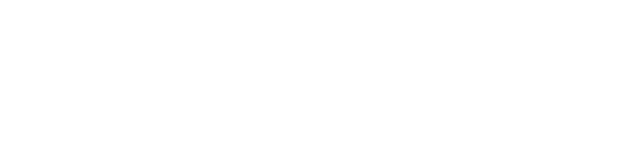
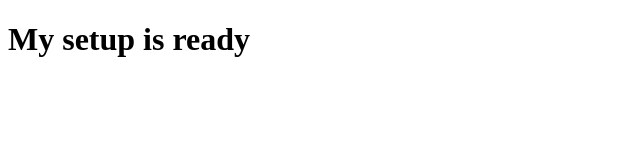
Before and after one commit to AkosuaSobolo/my-html-setup, a plain HTML site: page index.html in a window 1280 px wide. Shown: the whole page, without its empty margins (0-640 px from the left). Drawn offline with Linux system fonts and the light colour scheme.

Commit message:
Added my header

```diff
--- a/index.html
+++ b/index.html
@@ -6,6 +6,6 @@
     <title>My set-up</title>
 </head>
 <body>
-
+   <h1>My setup is ready</h1>
 </body>
 </html>
```
